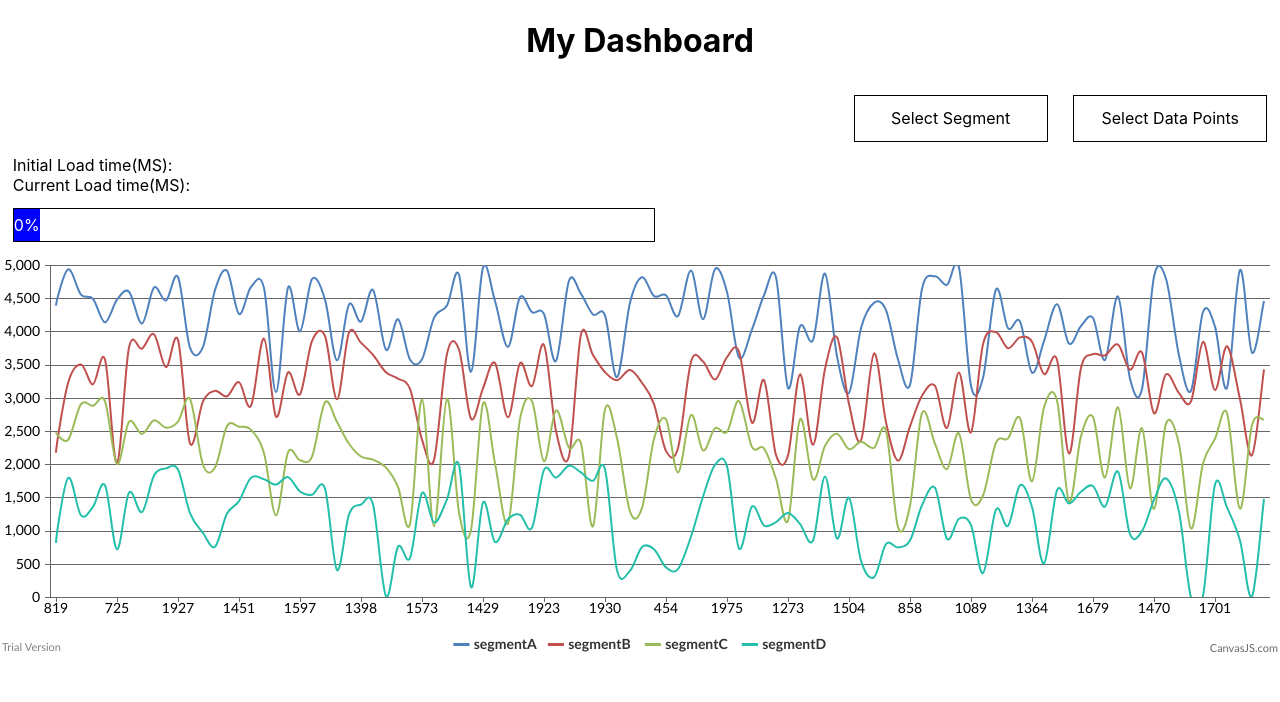
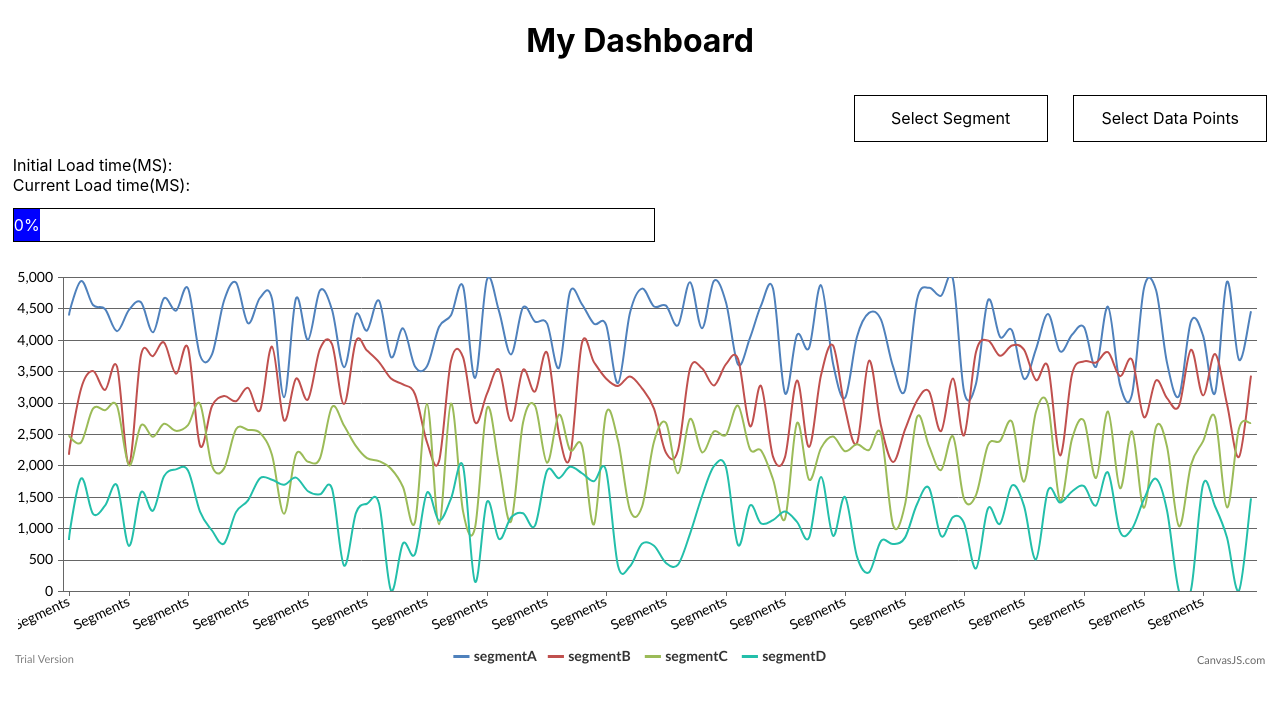
Before and after one commit to IgalRoitblat/react-chart, a React (Create React App) app: page / in a window 1280 px wide. Shown: the top 702 px of the page. Built offline with nearby package versions, Linux system fonts and the light colour scheme.

Commit message:
sixth commit

```diff
--- a/src/App.jsx
+++ b/src/App.jsx
@@ -285,8 +285,8 @@ class App extends Component {
             let keys = Object.keys(entry).filter((key) =>
                 key.includes("segment")
             );
-            keys.forEach((key) => {
-                dataBySegment[key].push({ y: entry[key], label: entry[key] });
+            keys.forEach((key, index) => {
+                dataBySegment[key].push({ y: entry[key], label: "Segments" });
             });
         });
         this.setDataToGraph(dataBySegment);
--- a/src/components/ChartContainer/ChartContainer.scss
+++ b/src/components/ChartContainer/ChartContainer.scss
@@ -0,0 +1,3 @@
+.ChartContainer {
+    padding: 1%;
+}
```
